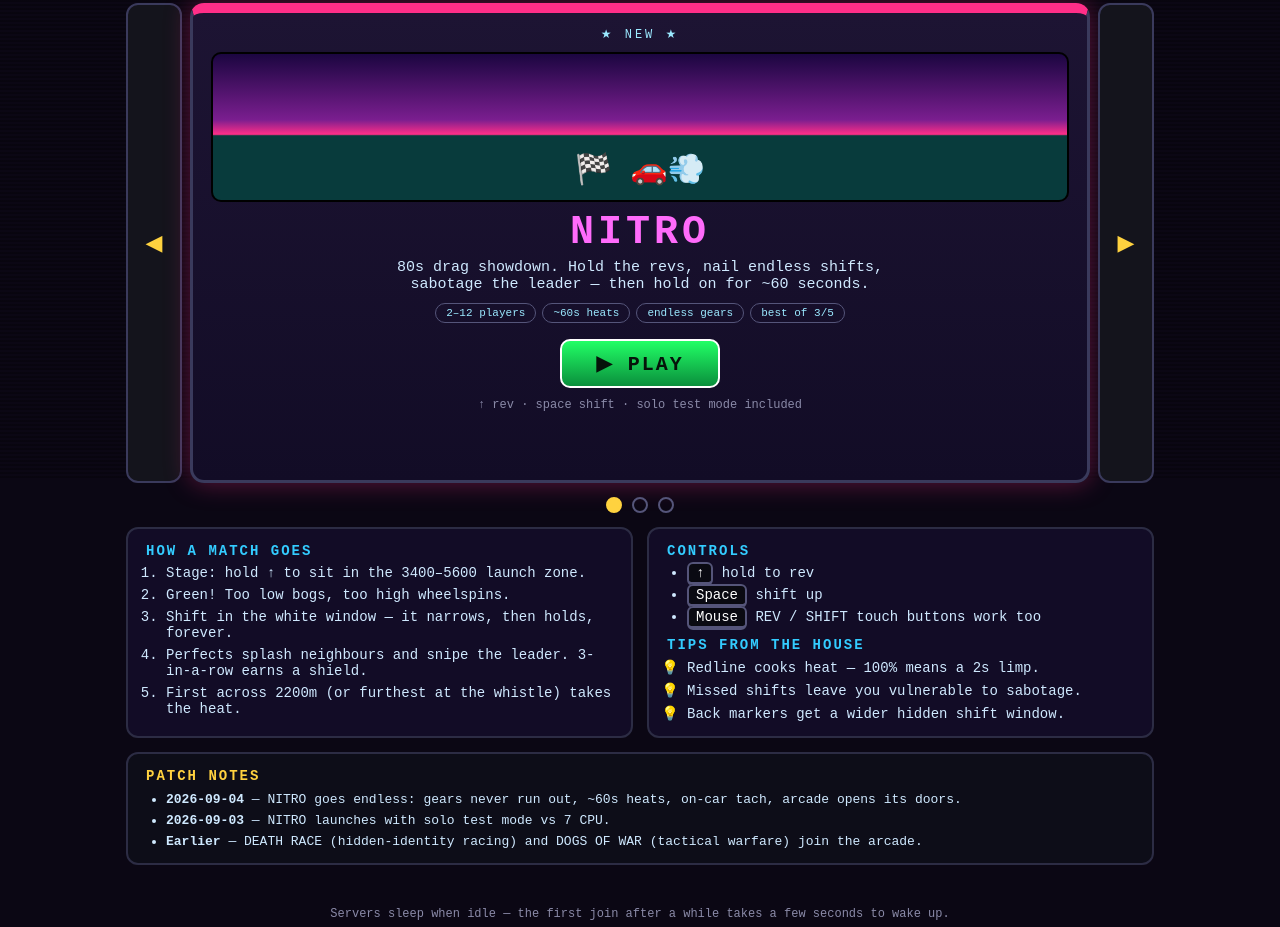
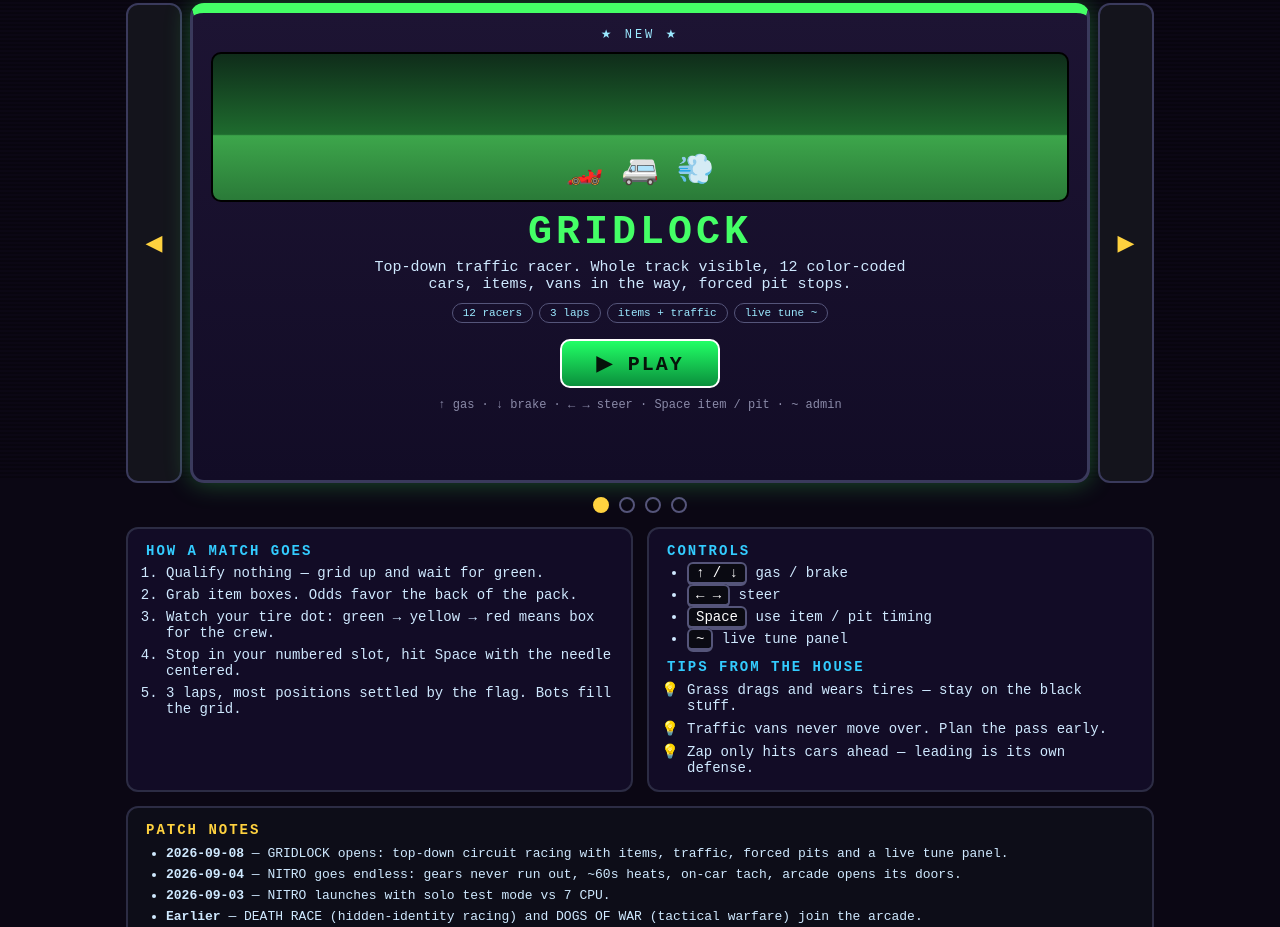
Before and after one commit to J1marotta/arcade, a plain HTML site: page index.html in a window 1280 px wide. Shown: the part 322-1249 px from the top of the page. Drawn offline with Linux system fonts and the light colour scheme.

Commit message:
Add Gridlock as fourth cabinet

```diff
--- a/index.html
+++ b/index.html
@@ -15,7 +15,7 @@
       <div class="hero-inner">
         <div class="coin">● INSERT COIN ●</div>
         <h1>MAROTTA ARCADE</h1>
-        <p class="sub">three cabinets · homemade · no quarters required</p>
+        <p class="sub">four cabinets · homemade · no quarters required</p>
         <div class="hero-cta">
           <a class="play big" href="#cabinets">▶ BROWSE CABINETS</a>
           <a class="ghost" href="#changelog">patch notes</a>
@@ -55,6 +55,7 @@
       <section class="changelog" id="changelog">
         <h3>PATCH NOTES</h3>
         <ul>
+          <li><b>2026-09-08</b> — GRIDLOCK opens: top-down circuit racing with items, traffic, forced pits and a live tune panel.</li>
           <li><b>2026-09-04</b> — NITRO goes endless: gears never run out, ~60s heats, on-car tach, arcade opens its doors.</li>
           <li><b>2026-09-03</b> — NITRO launches with solo test mode vs 7 CPU.</li>
           <li><b>Earlier</b> — DEATH RACE (hidden-identity racing) and DOGS OF WAR (tactical warfare) join the arcade.</li>
--- a/site.js
+++ b/site.js
@@ -1,8 +1,30 @@
 // Marotta Arcade hub: carousel data + synthwave hero drive.
 const GAMES = [
   {
+    id: 'gridlock',
+    kicker: '★ NEW ★',
+    title: 'GRIDLOCK',
+    tag: 'Top-down traffic racer. Whole track visible, 12 color-coded cars, items, vans in the way, forced pit stops.',
+    chips: ['12 racers', '3 laps', 'items + traffic', 'live tune ~'],
+    play: 'https://gridlock-racer.pages.dev',
+    keys: '↑ gas · ↓ brake · ← → steer · Space item / pit · ~ admin',
+    steps: [
+      'Qualify nothing — grid up and wait for green.',
+      'Grab item boxes. Odds favor the back of the pack.',
+      'Watch your tire dot: green → yellow → red means box for the crew.',
+      'Stop in your numbered slot, hit Space with the needle centered.',
+      '3 laps, most positions settled by the flag. Bots fill the grid.',
+    ],
+    controls: [['↑ / ↓', 'gas / brake'], ['← →', 'steer'], ['Space', 'use item / pit timing'], ['~', 'live tune panel']],
+    tips: [
+      'Grass drags and wears tires — stay on the black stuff.',
+      'Traffic vans never move over. Plan the pass early.',
+      'Zap only hits cars ahead — leading is its own defense.',
+    ],
+  },
+  {
     id: 'nitro',
-    kicker: '★ NEW ★',
+    kicker: '★ DRAG ★',
     title: 'NITRO',
     tag: '80s drag showdown. Hold the revs, nail endless shifts, sabotage the leader — then hold on for ~60 seconds.',
     chips: ['2–12 players', '~60s heats', 'endless gears', 'best of 3/5'],
@@ -12,13 +34,13 @@ const GAMES = [
       'Stage: hold ↑ to sit in the 3400–5600 launch zone.',
       'Green! Too low bogs, too high wheelspins.',
       'Shift in the white window — it narrows, then holds, forever.',
-      'Perfects splash neighbours and snipe the leader. 3-in-a-row earns a shield.',
+      'Perfects give a speed boost and build a combo streak.',
       'First across 2200m (or furthest at the whistle) takes the heat.',
     ],
     controls: [['↑', 'hold to rev'], ['Space', 'shift up'], ['Mouse', 'REV / SHIFT touch buttons work too']],
     tips: [
       'Redline cooks heat — 100% means a 2s limp.',
-      'Missed shifts leave you vulnerable to sabotage.',
+      'Early shifts bog you down, late shifts cook the engine.',
       'Back markers get a wider hidden shift window.',
     ],
   },
--- a/styles.css
+++ b/styles.css
@@ -60,18 +60,21 @@ main { max-width: 1060px; margin: 0 auto; padding: 22px 16px 10px; }
   min-height: 480px;
 }
 .cab.nitro { border-top-color: #ff2e88; box-shadow: 0 0 26px rgba(255,46,136,.35); }
+.cab.gridlock { border-top-color: #44ff66; box-shadow: 0 0 26px rgba(68,255,102,.3); }
 .cab.death { border-top-color: #ff9f1c; box-shadow: 0 0 26px rgba(255,159,28,.3); }
 .cab.dogs { border-top-color: #33ccff; box-shadow: 0 0 26px rgba(51,204,255,.3); }
 .cab-top { font-size: 12px; letter-spacing: 3px; color: #9be9ff; }
 .cab-screen { height: 150px; border-radius: 10px; margin: 10px 0 4px; border: 2px solid #000; }
 .cab-screen.nitro { background: linear-gradient(180deg, #1b0640 0%, #7a1e8f 45%, #ff2e88 55%, #083b3c 56%, #083b3c 100%); position: relative; }
 .cab-screen.nitro::after { content: '🏁 🚗💨'; position: absolute; inset: auto 0 12px 0; font-size: 30px; }
+.cab-screen.gridlock { background: linear-gradient(180deg, #0f2c1a 0%, #1e6b2e 55%, #3da64b 56%, #2a7a38 100%); position: relative; }
+.cab-screen.gridlock::after { content: '🏎️ 🚐 💨'; position: absolute; inset: auto 0 12px 0; font-size: 30px; }
 .cab-screen.death { background: linear-gradient(180deg, #200606 0%, #5c0f0f 55%, #23232e 56%, #14141c 100%); position: relative; }
 .cab-screen.death::after { content: '🔫 🐭🐰🐸🐷'; position: absolute; inset: auto 0 12px 0; font-size: 30px; }
 .cab-screen.dogs { background: linear-gradient(180deg, #0a1a0a 0%, #1e4d1e 60%, #3a2f16 61%, #241d0c 100%); position: relative; }
 .cab-screen.dogs::after { content: '⚔️ 🎖️ 🪖'; position: absolute; inset: auto 0 12px 0; font-size: 30px; }
 .cab h2 { margin: 8px 0 4px; font-size: clamp(28px, 5vw, 40px); letter-spacing: 4px; }
-.nitro h2 { color: #ff6bfb; } .death h2 { color: #ff9f1c; } .dogs h2 { color: #33ccff; }
+.nitro h2 { color: #ff6bfb; } .gridlock h2 { color: #44ff66; } .death h2 { color: #ff9f1c; } .dogs h2 { color: #33ccff; }
 .tag { font-size: 15px; color: #cfe9ff; max-width: 560px; margin: 0 auto; }
 .chips { list-style: none; display: flex; gap: 6px; justify-content: center; flex-wrap: wrap; padding: 0; margin: 10px 0 16px; }
 .chips li { font-size: 11px; border: 1px solid #55557a; border-radius: 20px; padding: 3px 10px; color: #9be9ff; }
```
